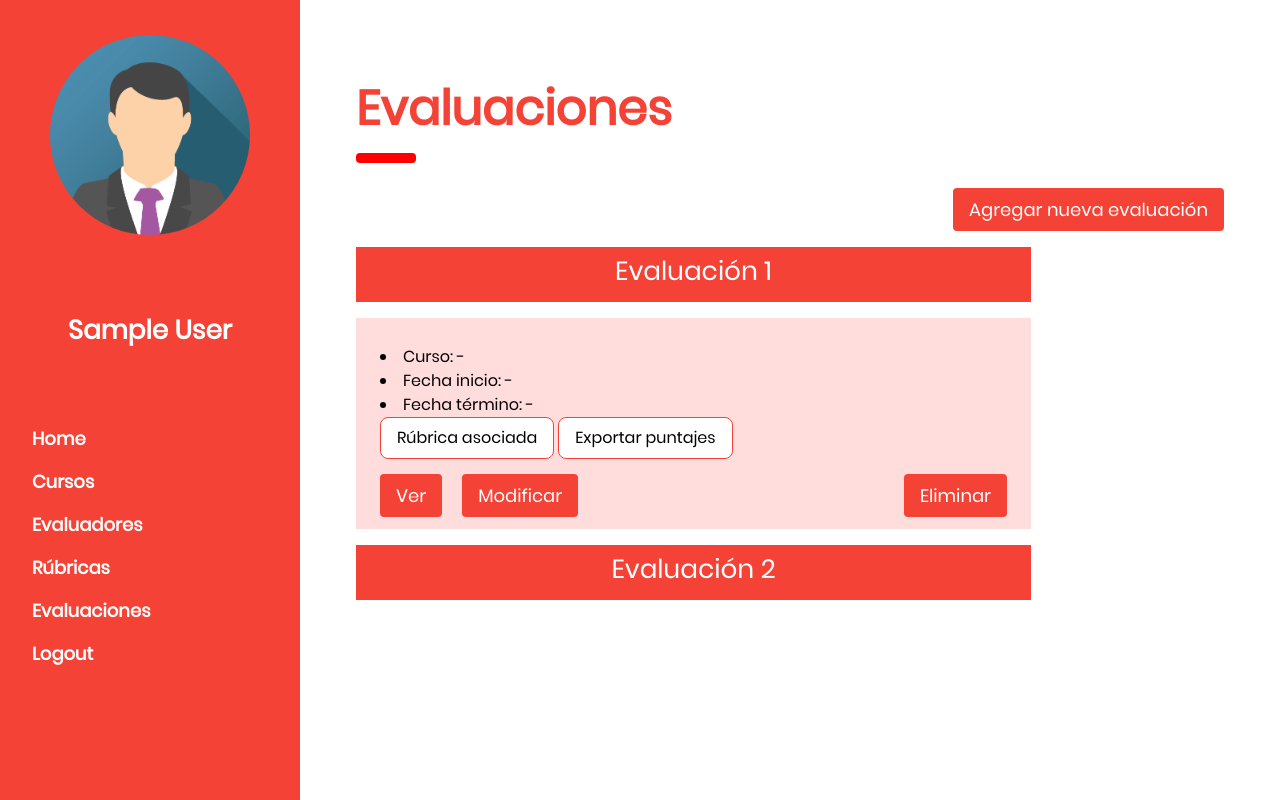
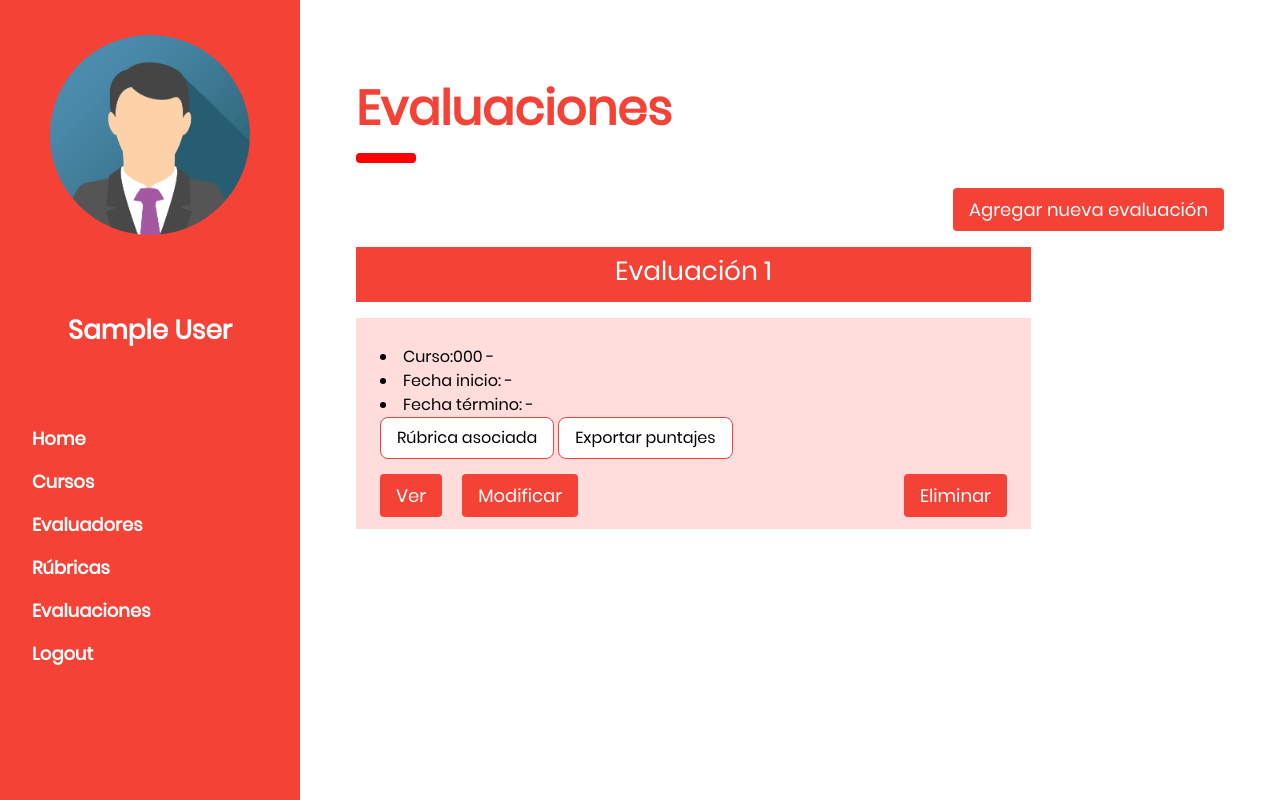
Before and after one commit to DCC-CC4401/2019-1-BC-ML-007-T4, a Django app: page /evaluaciones/ in a window 1280 px wide, after a click on "Evaluación 1". Run offline with Django 3.2, Linux system fonts and the light colour scheme; the first user in the database is signed in; tables that the repository leaves empty hold one stand-in row (Sample ...); some libraries are stand-ins or nearby versions.

Commit message:
funcionalidad agregada en administrador

```diff
--- a/src/evaluations/templates/evaluations.html
+++ b/src/evaluations/templates/evaluations.html
@@ -44,7 +44,7 @@
     <br>
   </div>
   {% endif %}
-  <!--Seccion evaluaciones-->
+  <!--Seccion  evaluaciones-->
   {% if not user.is_staff %}
     <!-- Para evaluadores -->
     {% regroup obj by presentation.evaluation as evaluation_list %}
@@ -78,12 +78,13 @@
   {% else %}
   <!-- Para admin -->
   {% endif %}
+  {% for eval in evaluaciones %}
   <button onclick="myFunction('Demo3')" class="w3-btn w3-red w3-block w3-margin" style="width: 75%"><h3>
     Evaluación 1</h3></button>
 
   <div id="Demo3" class="w3-hide w3-container w3-pale-red  w3-padding-large w3-margin"style="width: 75%">
 
-    <p><li>Curso: -</li>
+    <p><li>Curso:{{eval.course.code}} -</li>
       <li>Fecha inicio: -</li>
       <li>Fecha término: -</li>
       <button class="w3-button w3-white w3-border w3-border-red w3-round-large">Rúbrica asociada</button>
@@ -94,20 +95,8 @@
     <button class="w3-button w3-large w3-red w3-margin-left w3-round">Modificar</button>
     <button class="w3-button w3-large w3-red w3-right w3-round">Eliminar</button>
   </div>
+  {% endfor %}
 
-  <button onclick="myFunction('Demo4')" class="w3-btn w3-red w3-block w3-margin" style="width: 75%"><h3>
-      Evaluación 2</h3></button>
 
-  <div id="Demo4" class="w3-hide w3-container w3-pale-red w3-padding-large w3-margin"style="width: 75%">
-    <p><li>Curso: -</li>
-      <li>Fecha inicio: -</li>
-      <li>Fecha término: -</li>
-      <button class="w3-button w3-white w3-border w3-border-red w3-round-large">Rúbrica asociada</button>
-    <button class="w3-button w3-white w3-border w3-border-red w3-round-large">Exportar puntajes</button><br>
-  </p>
-    <button class="w3-button w3-large w3-red w3-round">Ver</button>
-    <button class="w3-button w3-large w3-red w3-margin-left w3-round">Modificar</button>
-    <button class="w3-button w3-large w3-red w3-right w3-round">Eliminar</button>
-  </div>
 
 {% endblock content %}
--- a/src/evaluations/views.py
+++ b/src/evaluations/views.py
@@ -9,7 +9,8 @@ from django.db.models.query import QuerySet
 def evaluations_page(request, *args):
 
     if request.user.is_staff:
-        return render(request, "evaluations.html")
+        evaluaciones=  Evaluation.objects.all()
+        return render(request, "evaluations.html",{'evaluaciones':evaluaciones})
     else:
         userid = request.user.id
         grades = Grade.objects.filter(evaluator_id = userid)[:10] #All grades for the evaluator
```
